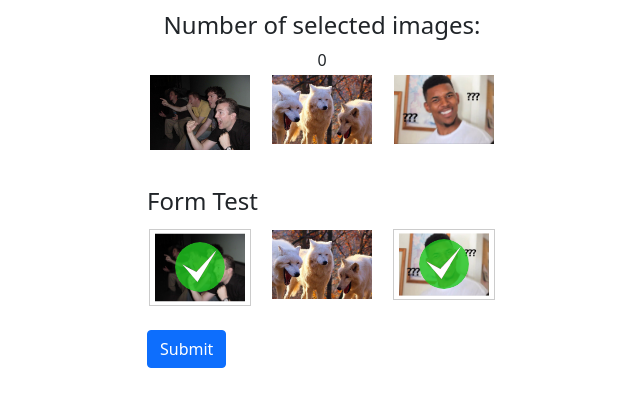
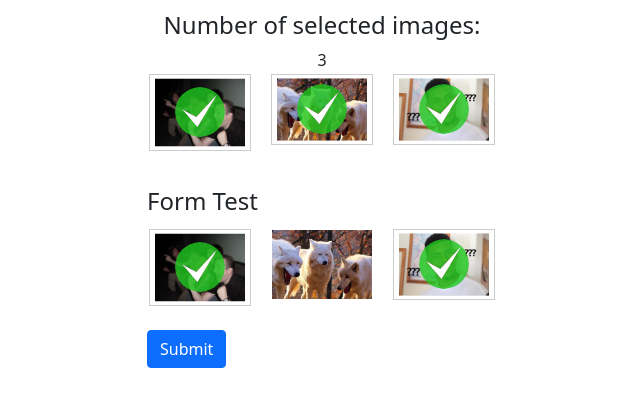
Before and after one commit to carry0987/ImgCheckBox-JS, a website: page index.html in a window 1280 px wide. Shown: the part 53-460 px from the top of the page, without its empty margins (318-958 px from the left). Drawn offline with nearby package versions, Linux system fonts and the light colour scheme.

Commit message:
Add EventEmitter

```diff
--- a/index.html
+++ b/index.html
@@ -65,13 +65,22 @@
             styles: {
                 'span.imgCheckbox img': { 'border-radius': '0px' },
                 '.image-box .image-layer ~ .imgChked': { 'background-color': 'transparent' }
-            },
-            onChange: (el, checked) => {
-                console.log(imgCheckBox.getChecked());
-                const selectedImages = document.getElementById('selectedImages');
-                selectedImages.innerHTML = parseInt(imgCheckBox.getChecked().length);
             }
         });
+        imgCheckBox.on('change', (el, checked) => {
+            console.log('Fake', imgCheckBox.getChecked());
+        });
+        imgCheckBox.clearListener('change');
+        imgCheckBox.on('change', (el, checked) => {
+            console.log('Real', imgCheckBox.getChecked());
+            const selectedImages = document.getElementById('selectedImages');
+            selectedImages.innerHTML = parseInt(imgCheckBox.getChecked().length);
+        });
+        imgCheckBox.on('selectAll', (els) => {
+            console.log('Select All', els);
+        });
+        imgCheckBox.selectAll();
+
         const imgCheckBoxForm = new ImgCheckBox('#imgCheckBoxForm img', {
             graySelected: false,
             scaleSelected: true,
--- a/rollup.config.js
+++ b/rollup.config.js
@@ -8,9 +8,11 @@ import { createRequire } from 'module';
 const pkg = createRequire(import.meta.url)('./package.json');
 
 const isProduction = process.env.BUILD === 'production';
+const sourceFile = 'src/index.ts';
+const dtsFile = 'dist/dts/index.d.ts';
 
 const jsConfig = {
-    input: 'src/imgCheckBox.ts',
+    input: sourceFile,
     output: [
         {
             file: pkg.main,
@@ -34,14 +36,14 @@ const jsConfig = {
 };
 
 const dtsConfig = {
-    input: 'dist/imgCheckBox.d.ts',
+    input: dtsFile,
     output: {
         file: pkg.types,
         format: 'es'
     },
     plugins: [
         dts(),
-        del({ hook: 'buildEnd', targets: ['!dist/index.js', 'dist/*.d.ts', 'dist/interface'] })
+        del({ hook: 'buildEnd', targets: 'dist/dts' })
     ]
 };
 
--- a/src/config.ts
+++ b/src/component/config.ts
@@ -1,4 +1,4 @@
-import { ImgCheckBoxOptions, CheckmarkPositionStyles } from './interface/interfaces';
+import { ImgCheckBoxOptions, CheckmarkPositionStyles } from '../interface/interfaces';
 
 export const CHK_TOGGLE: number = 0;
 export const CHK_SELECT: number = 1;
--- a/src/imgCheckBox.ts
+++ b/src/component/imgCheckBox.ts
@@ -1,60 +1,41 @@
-import Utils from './utils-ext';
-import reportInfo from './report';
-import { ImgCheckBoxOptions, HTMLElementWithSelection, ImgCheckBoxInstance, ConstantsType, ChangeEventDetail } from './interface/interfaces';
+import Utils from '../module/utils-ext';
+import reportInfo from '../module/report';
+import { ImgCheckBoxOptions, ConstantsType, ChangeEventDetail } from '../interface/interfaces';
+import { ImgCheckBoxEvents } from '../interface/events';
 import { CHK_TOGGLE, CHK_SELECT, CHK_DESELECT, CHECK_MARK, CHECKMARK_POSITION, defaults, defaultStyles } from './config';
+import { EventEmitter } from '@carry0987/event-emitter';
 
-declare global {
-    interface Array<T> {
-        push(...items: ImgCheckBoxInstance[]): number;
-    }
-}
-
-class ImgCheckBox {
+class ImgCheckBox extends EventEmitter<ImgCheckBoxEvents> {
     private static instances: ImgCheckBox[] = [];
     private static version: string = '__version__';
-    private element: HTMLElementWithSelection[] = [];
+    private element: HTMLElement[] = [];
     private options: ImgCheckBoxOptions = defaults;
     private targetIndex: number = 0;
     private imgChkMethods = new Map<HTMLElement, { deselect: () => void; select: () => void }>();
 
-    // Constants for Event Types
-    private static readonly EVENT_CLICK = 'click';
-    private static readonly EVENT_CHANGE = 'change';
-    private static readonly EVENT_SELECT = 'select';
-    private static readonly EVENT_DESELECT = 'deselect';
-
-    // Methods for external use
-    private onClickCallback: ((element: HTMLElementWithSelection, isSelected: boolean) => void) | null = null;
-    private onChangeCallback: ((element: HTMLElementWithSelection, isSelected: boolean) => void) | null = null;
-    private onSelectCallback: ((element: HTMLElementWithSelection) => void) | null = null;
-    private onDeselectCallback: ((element: HTMLElementWithSelection) => void) | null = null;
-
     constructor(element: string, option: Partial<ImgCheckBoxOptions>) {
-        this.init(element, option);
+        super();
+        this.initialize(element, option);
         ImgCheckBox.instances.push(this);
 
         if (ImgCheckBox.instances.length === 1) {
             reportInfo(`ImgCheckBox is loaded, version: ${ImgCheckBox.version}`);
         }
+
+        return this;
     }
 
     /**
      * Initialization
      */
-    private init(element: string, option: Partial<ImgCheckBoxOptions>): void {
+    private initialize(element: string, option: Partial<ImgCheckBoxOptions>): void {
         let elems = Utils.getElem(element, 'all');
         if (!elems) Utils.throwError('Element not found');
-        this.element = Array.isArray(elems) ? elems : (elems instanceof NodeList ? Array.from(elems) : [elems]) as HTMLElementWithSelection[];
+        this.element = Array.isArray(elems) ? elems : (elems instanceof NodeList ? Array.from(elems) : [elems]) as HTMLElement[];
         if (this.element.length === 0) Utils.throwError('Element not found');
         // Replace default options with user defined options
         this.options = Utils.deepMerge({} as ImgCheckBoxOptions, defaults, option);
-        // Set event handlers' callback if provided
-        this.onClickCallback = option.onClick || null;
-        this.onChangeCallback = option.onChange || null;
-        this.onSelectCallback = option.onSelect || null;
-        this.onDeselectCallback = option.onDeselect || null;
-        // Call the onLoad callback if provided
-        this.options?.onLoad?.();
+        // Create the imgCheckbox
         this.createImgCheckbox(ImgCheckBox.instances.length);
     }
 
@@ -62,14 +43,14 @@ class ImgCheckBox {
      * Main function for creating the imgCheckbox
      */
     private createImgCheckbox(id: number): ImgCheckBox {
-        const elements: HTMLElementWithSelection[] = this.element;
+        const elements: HTMLElement[] = this.element;
         const options: ImgCheckBoxOptions = this.options;
-        let lastClicked: HTMLElementWithSelection | null = null;
+        let lastClicked: HTMLElement | null = null;
 
         // Define the finalStyles object that will be aggregated and used later
         let finalStyles: { [key: string]: any } = {};
         // Define wrapper elements array
-        let wrapperElements: HTMLElementWithSelection[] = [];
+        let wrapperElements: HTMLElement[] = [];
 
         // Generate grayscale styles if enabled
         let grayscaleStyles = Utils.buildStyles('img', CHECK_MARK, {
@@ -79,18 +60,21 @@ class ImgCheckBox {
         }, {
             'filter': 'grayscale(1)',
             '-webkit-filter': 'grayscale(1)'
-            }),
-            scaleStyles = Utils.buildStyles('img', CHECK_MARK, {
+        });
+
+        let scaleStyles = Utils.buildStyles('img', CHECK_MARK, {
             'transform': 'scale(1)'
         }, {
             'transform': 'scale(0.9)'
-            }),
-            scaleCheckMarkStyles = Utils.buildStyles('::before', CHECK_MARK, {
+        });
+
+        let scaleCheckMarkStyles = Utils.buildStyles('::before', CHECK_MARK, {
             'transform': 'scale(0)'
         }, {
             'transform': 'scale(1)'
-            }),
-            fadeCheckMarkStyles = Utils.buildStyles('::before', CHECK_MARK, {
+        });
+
+        let fadeCheckMarkStyles = Utils.buildStyles('::before', CHECK_MARK, {
             'opacity': '0'
         }, {
             'opacity': '1'
@@ -101,6 +85,7 @@ class ImgCheckBox {
         if (options.checkMarkImage) {
             Utils.deepMerge(finalStyles, { 'span.imgCheckbox::before': { 'background-image': 'url(\'' + options.checkMarkImage + '\')' } });
         }
+
         // Give the checkmark dimensions
         let chkDimensions = options.checkMarkSize.split(' ');
         Utils.deepMerge(finalStyles, {
@@ -109,8 +94,10 @@ class ImgCheckBox {
                 'height': chkDimensions[chkDimensions.length - 1]
             }
         });
+
         // Give the checkmark a position
         Utils.deepMerge(finalStyles, { 'span.imgCheckbox::before': CHECKMARK_POSITION[options.checkMarkPosition] });
+
         // Fixed image sizes
         if (options.fixedImageSize && typeof options.fixedImageSize === 'string') {
             let imgDimensions = options.fixedImageSize.split(' ');
@@ -123,24 +110,13 @@ class ImgCheckBox {
         }
 
         let conditionalExtend = [
-            {
-                doExtension: options.graySelected,
-                style: grayscaleStyles
-            },
-            {
-                doExtension: options.scaleSelected,
-                style: scaleStyles
-            },
-            {
-                doExtension: options.scaleCheckMark,
-                style: scaleCheckMarkStyles
-            },
-            {
-                doExtension: options.fadeCheckMark,
-                style: fadeCheckMarkStyles
-            }
+            { doExtension: options.graySelected, style: grayscaleStyles },
+            { doExtension: options.scaleSelected, style: scaleStyles },
+            { doExtension: options.scaleCheckMark, style: scaleCheckMarkStyles },
+            { doExtension: options.fadeCheckMark, style: fadeCheckMarkStyles }
         ];
-        conditionalExtend.forEach(function(extension) {
+
+        conditionalExtend.forEach(extension => {
             if (extension.doExtension) {
                 Utils.deepMerge(finalStyles, extension.style);
             }
@@ -151,13 +127,14 @@ class ImgCheckBox {
             'img': {},
             '::before': {}
         }));
+
         finalStyles = Utils.deepMerge({}, defaultStyles, finalStyles, options.styles);
         // Now that we've built up our styles, inject them
         Utils.injectStylesheet(finalStyles, id.toString());
 
         // Loop through each element
         for (let index = 0; index < elements.length; index++) {
-            let element = elements[index] as HTMLElementWithSelection;
+            let element = elements[index];
             // If the element is already an imgCheckbox, skip it
             if ((element.parentNode as Element)?.classList.contains('imgCheckbox' + id)) continue;
             // If the element is not an image, skip it
@@ -177,11 +154,11 @@ class ImgCheckBox {
             const methods = {
                 deselect: () => {
                     Utils.changeSelection(wrapper, CHK_DESELECT, options.addToForm, options.radio, options.canDeselect, wrapperElements, ImgCheckBox.constants);
-                    this.triggerEvent(ImgCheckBox.EVENT_DESELECT, wrapper);
+                    this.emit('deselect', wrapper);
                 },
                 select: () => {
                     Utils.changeSelection(wrapper, CHK_SELECT, options.addToForm, options.radio, options.canDeselect, wrapperElements, ImgCheckBox.constants);
-                    this.triggerEvent(ImgCheckBox.EVENT_SELECT, wrapper);
+                    this.emit('select', wrapper);
                 }
             };
             this.imgChkMethods.set(wrapper, methods);
@@ -213,28 +190,26 @@ class ImgCheckBox {
                     inputElem.value = inputElemValue;
                     formElement.appendChild(inputElem);
                 } else if (options.debugMessages) {
-                    console.warn('ImgCheckBox: no form found (looks for form by default)');
+                    console.warn('[ImgCheckBox]: No form found (looks for form by default)');
                 }
             }
         }
 
         // Preselect elements
         if (Array.isArray(this.options.preselect)) {
-            this.options.preselect.forEach((index) => {
+            this.options.preselect.forEach(index => {
                 if (index >= 0 && index < wrapperElements.length) {
-                    const selectMethod = this.imgChkMethods.get(wrapperElements[index])?.select;
-                    selectMethod?.();
+                    this.imgChkMethods.get(wrapperElements[index])?.select();
                 }
             });
         } else if (this.options.preselect === true) {
             wrapperElements.forEach(el => {
-                const selectMethod = this.imgChkMethods.get(el)?.select;
-                selectMethod?.();
+                this.imgChkMethods.get(el)?.select();
             });
         }
 
         // Set up event handler
-        wrapperElements.forEach((el) => {
+        wrapperElements.forEach(el => {
             el.addEventListener('click', (e: MouseEvent) => {
                 const isShiftClick = options.enableShiftClick && !options.radio && e.shiftKey;
                 if (isShiftClick && lastClicked) {
@@ -244,50 +219,30 @@ class ImgCheckBox {
                     for (let between = lastIdx; between <= thisIdx; between++) {
                         const currentEl = wrapperElements[between];
                         if (!currentEl.classList.contains(CHECK_MARK)) {
-                            const selectMethod = this.imgChkMethods.get(currentEl)?.select;
-                            selectMethod?.();
-                            this.triggerEvent(ImgCheckBox.EVENT_CLICK, currentEl, true);
-                            this.triggerEvent(ImgCheckBox.EVENT_CHANGE, currentEl, true);
+                            this.imgChkMethods.get(currentEl)?.select();
+                            this.emit('click', currentEl, true);
+                            this.emit('change', currentEl, true);
                         }
                     }
                 } else {
                     const isSelected = Utils.changeSelection(el, CHK_TOGGLE, options.addToForm, options.radio, options.canDeselect, wrapperElements, ImgCheckBox.constants);
-                    this.triggerEvent(ImgCheckBox.EVENT_CLICK, el, isSelected);
-                    isSelected ? this.triggerEvent(ImgCheckBox.EVENT_SELECT, el) : this.triggerEvent(ImgCheckBox.EVENT_DESELECT, el);
+                    this.emit('click', el, isSelected);
+                    if (isSelected) {
+                        this.emit('select', el);
+                    } else {
+                        this.emit('deselect', el);
+                    }
                 }
                 lastClicked = el;
             });
+
             el.addEventListener('change', (e: Event) => {
                 const customEvent = e as CustomEvent<ChangeEventDetail>;
-                this.triggerEvent(ImgCheckBox.EVENT_CHANGE, el, customEvent.detail.isSelected);
+                this.emit('change', el, customEvent.detail.isSelected);
             });
         });
 
         return this;
-    }
-
-    // Trigger event
-    private triggerEvent(eventType: string, element: HTMLElementWithSelection, isSelected?: boolean) {
-        switch (eventType) {
-            case ImgCheckBox.EVENT_CLICK:
-                if (isSelected !== undefined) {
-                    this.onClickCallback?.(element, isSelected);
-                }
-                break;
-            case ImgCheckBox.EVENT_CHANGE:
-                if (isSelected !== undefined) {
-                    this.onChangeCallback?.(element, isSelected);
-                }
-                break;
-            case ImgCheckBox.EVENT_SELECT:
-                this.onSelectCallback?.(element);
-                break;
-            case ImgCheckBox.EVENT_DESELECT:
-                this.onDeselectCallback?.(element);
-                break;
-            default:
-                Utils.throwError(`Unsupported event type: ${eventType}`);
-        }
     }
 
     public target(index: number): ImgCheckBox | void {
@@ -310,7 +265,7 @@ class ImgCheckBox {
             Utils.throwError('The given index is out of range.');
             return;
         }
-        this.element[index].imgChkSelect?.();
+        this.imgChkMethods.get(this.element[index])?.select();
     }
 
     public deselect(index: number): void {
@@ -318,21 +273,27 @@ class ImgCheckBox {
             Utils.throwError('The given index is out of range.');
             return;
         }
-        this.element[index].imgChkDeselect?.();
+        this.imgChkMethods.get(this.element[index])?.deselect();
     }
 
     public selectAll(): void {
-        this.element.forEach(el => el.imgChkSelect?.());
+        this.element.forEach(el => {
+            this.imgChkMethods.get(el)?.select();
+        });
+        this.emit('selectAll', this.element);
     }
 
     public deselectAll(): void {
-        this.element.forEach(el => el.imgChkDeselect?.());
+        this.element.forEach(el => {
+            this.imgChkMethods.get(el)?.deselect();
+        });
+        this.emit('deselectAll');
     }
 
     public destroy(): void {
         let id = ImgCheckBox.instances.indexOf(this);
         if (id < 0) {
-            Utils.throwError('ImgCheckBox instance not found');
+            Utils.throwError('Instance not found');
             return;
         }
         Utils.removeStylesheet(id.toString());
@@ -343,32 +304,16 @@ class ImgCheckBox {
                 wrapper.parentNode?.removeChild(wrapper);
             }
         });
+        this.clearListener();
         ImgCheckBox.instances.splice(id, 1);
     }
 
-    public getChecked(): HTMLElementWithSelection[] {
+    public getChecked(): HTMLElement[] {
         return this.element.filter(el => el.parentElement?.classList.contains(CHECK_MARK));
     }
 
-    public getUnchecked(): HTMLElementWithSelection[] {
+    public getUnchecked(): HTMLElement[] {
         return this.element.filter(el => !el.parentElement?.classList.contains(CHECK_MARK));
-    }
-
-    // Methods for external use
-    public set onClick(callback: (element: HTMLElementWithSelection) => void) {
-        this.onClickCallback = callback;
-    }
-
-    public set onChange(callback: (element: HTMLElementWithSelection, isSelected: boolean) => void) {
-        this.onChangeCallback = callback;
-    }
-
-    public set onSelect(callback: (element: HTMLElementWithSelection) => void) {
-        this.onSelectCallback = callback;
-    }
-
-    public set onDeselect(callback: (element: HTMLElementWithSelection) => void) {
-        this.onDeselectCallback = callback;
     }
 
     public get length(): number {
@@ -386,4 +331,4 @@ class ImgCheckBox {
 }
 
 export { ImgCheckBox as default };
-export * from './interface/interfaces';
+export * from '../interface/interfaces';
--- /dev/null
+++ b/src/index.ts
@@ -0,0 +1,8 @@
+import ImgCheckBox from './component/imgCheckBox';
+import { ImgCheckBoxOptions, CheckmarkPositionStyles } from './interface/interfaces';
+
+export {
+    ImgCheckBox as default,
+    ImgCheckBoxOptions,
+    CheckmarkPositionStyles
+};
--- /dev/null
+++ b/src/interface/events.ts
@@ -0,0 +1,8 @@
+export interface ImgCheckBoxEvents {
+    click: (element: HTMLElement, isSelected?: boolean) => void;
+    change: (element: HTMLElement, isSelected?: boolean) => void;
+    select: (element: HTMLElement) => void;
+    deselect: (element: HTMLElement) => void;
+    selectAll: (elements: HTMLElement[]) => void;
+    deselectAll: () => void;
+}
--- a/src/utils-ext.ts
+++ b/src/module/utils-ext.ts
@@ -8,16 +8,19 @@ import {
     getElem as _getElem
 } from '@carry0987/utils';
 
-import { ConstantsType, StylesObject, ChangeEventDetail } from './interface/interfaces';
+import { ConstantsType, StylesObject, ChangeEventDetail } from '../interface/interfaces';
 
 class Utils {
-    static throwError = _throwError;
     static deepMerge = _deepMerge;
     static setStylesheetId = _setStylesheetId;
     static setReplaceRule = _setReplaceRule;
     static injectStylesheet = _injectStylesheet;
     static removeStylesheet = _removeStylesheet;
     static getElem = _getElem;
+
+    static throwError = (msg: string): void => {
+        _throwError('[ImgCheckBox]: ' + msg);
+    }
 
     static changeSelection(
         chosenElement: HTMLElement,
--- a/tsconfig.json
+++ b/tsconfig.json
@@ -3,12 +3,14 @@
     "module": "ESNext",
     "target": "ESNext",
     "moduleResolution": "node",
+    "importHelpers": true,
     "strict": true,
     "esModuleInterop": true,
     "declaration": true,
-    "outDir": "dist"
+    "outDir": "dist",
+    "declarationDir": "dist/dts/",
+    "removeComments": true,
   },
-  "importHelpers": true,
   "include": ["src/*"],
   "exclude": ["node_modules"]
 }
```
Also changed, not shown: package.json (+7 -6 lines), src/interface/interfaces.ts (+0 -15 lines), dist/imgCheckBox.d.ts (deleted), dist/imgCheckBox.esm.js, dist/imgCheckBox.min.js, dist/index.d.ts (added), src/module/report.ts (renamed from src/report.ts). Lines whose indentation alone changed are shown as unchanged.
